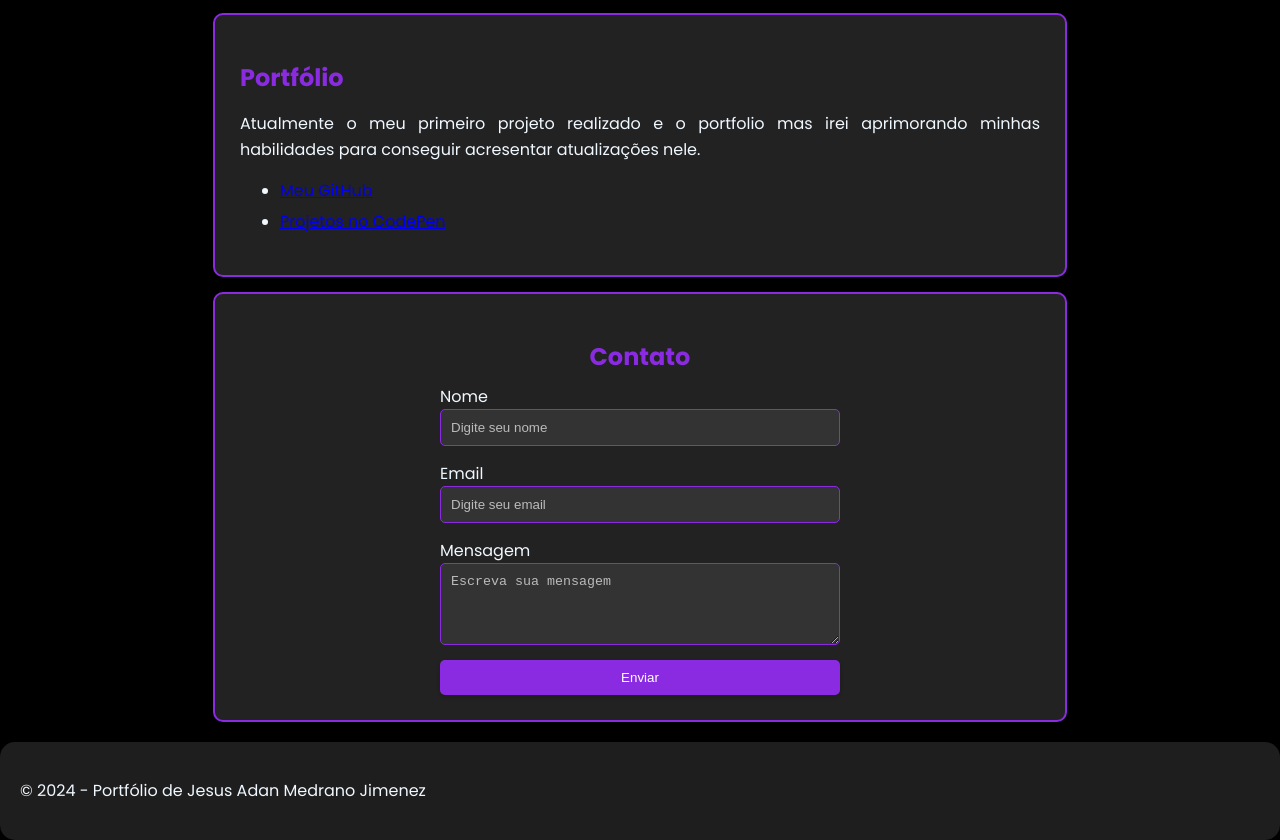
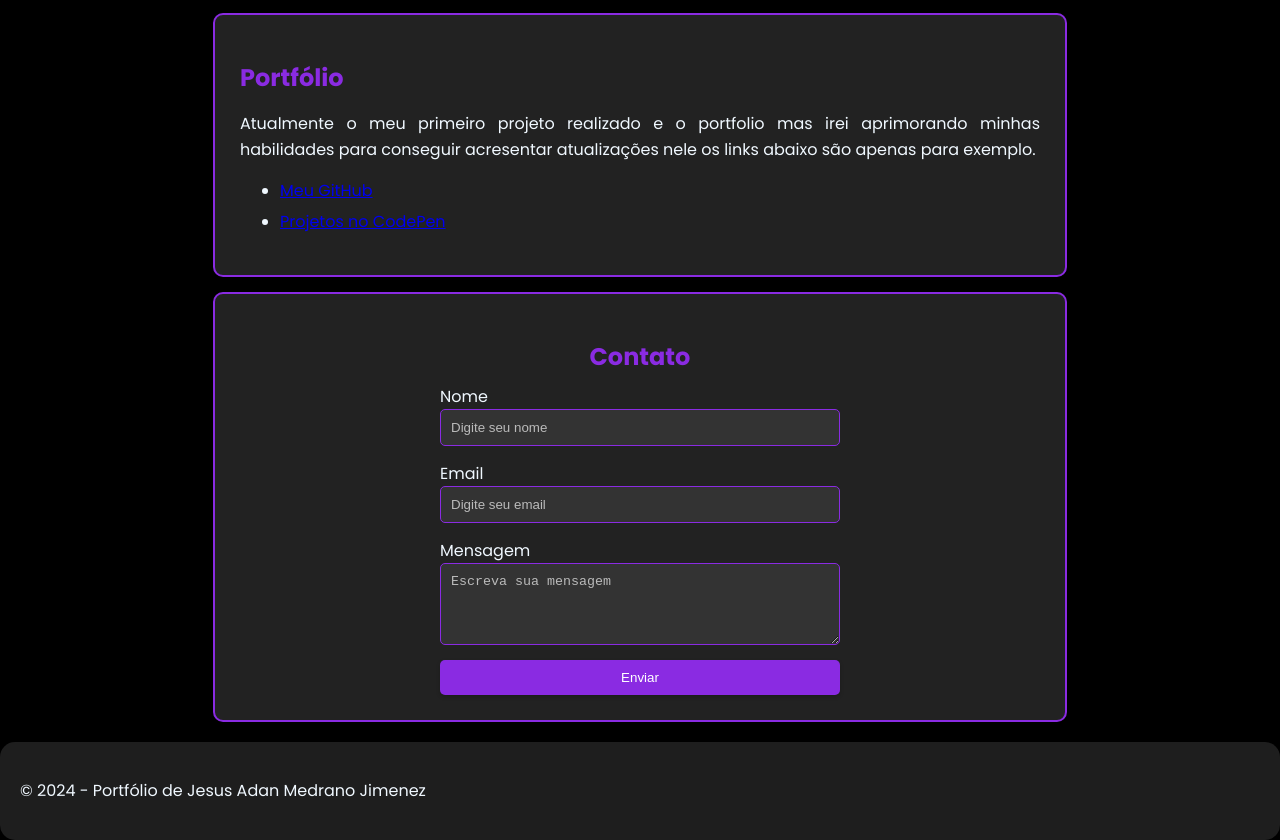
Before and after one commit to Ligthalzen/Jesus, a plain HTML site: page index.html in a window 1280 px wide. Shown: the part 946-1786 px from the top of the page. Drawn offline with Linux system fonts and the light colour scheme.

Commit message:
Update index.html

```diff
--- a/index.html
+++ b/index.html
@@ -58,7 +58,7 @@
     <!-- Seção Portfólio -->
     <section id="portfolio">
         <h2>Portfólio</h2>
-        <p>Atualmente o meu primeiro projeto realizado e o portfolio mas irei aprimorando minhas habilidades para conseguir acresentar atualizações nele.</p>
+        <p>Atualmente o meu primeiro projeto realizado e o portfolio mas irei aprimorando minhas habilidades para conseguir acresentar atualizações nele os links abaixo são apenas para exemplo.</p>
         <ul>
             <li><a href="https://github.com/seu-perfil" target="_blank">Meu GitHub</a></li>
             <li><a href="https://codepen.io/seu-perfil" target="_blank">Projetos no CodePen</a></li>
```
